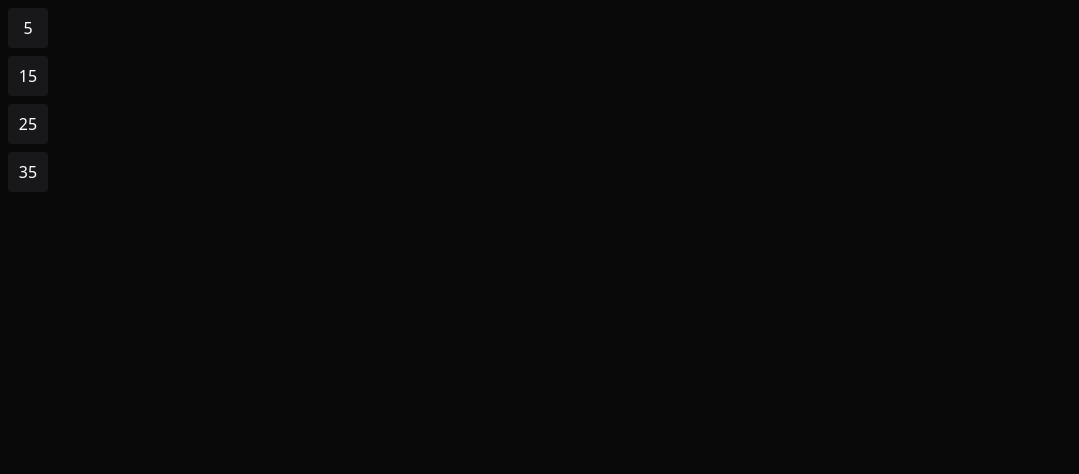
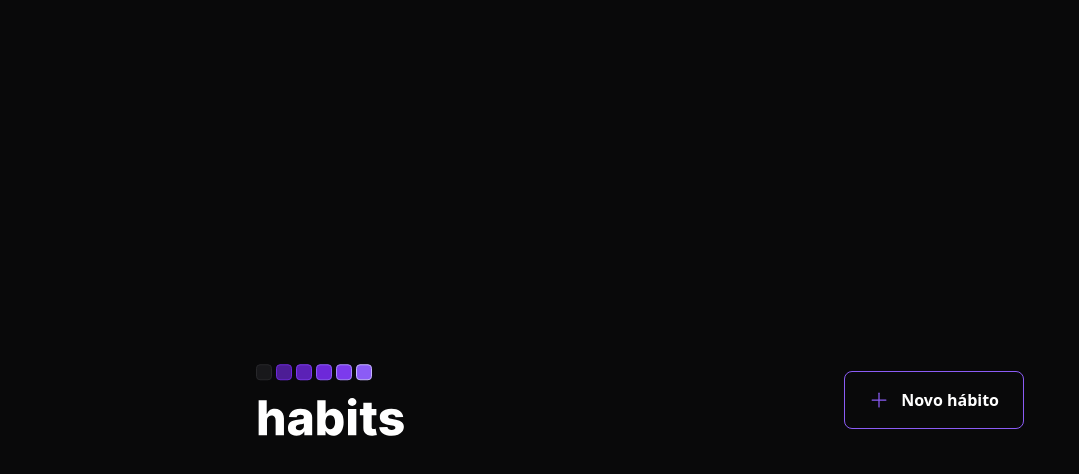
Before and after one commit to FelipeFama/Habits, a React (Vite) app in the folder frontend/: page / in a window 1280 px wide. Shown: the top 474 px of the page, without its empty margins (0-1079 px from the left). Built offline with nearby package versions, Linux system fonts and the light colour scheme.

Commit message:
Add header component

```diff
--- a/frontend/index.html
+++ b/frontend/index.html
@@ -6,7 +6,7 @@
     <meta name="viewport" content="width=device-width, initial-scale=1.0" />
     <title>Vite + React + TS</title>
   </head>
-  <body class="bg-background">
+  <body class="bg-background text-white">
     <div id="root"></div>
     <script type="module" src="/src/main.tsx"></script>
   </body>
--- a/frontend/package.json
+++ b/frontend/package.json
@@ -9,6 +9,7 @@
     "preview": "vite preview"
   },
   "dependencies": {
+    "phosphor-react": "^1.4.1",
     "react": "^18.2.0",
     "react-dom": "^18.2.0"
   },
--- a/frontend/src/App.tsx
+++ b/frontend/src/App.tsx
@@ -1,14 +1,12 @@
-import react from "react";
 import "./styles/global.css";
-import { Habit } from "./components/Habit";
+import { Header } from "./components/Header";
 
 export function App() {
   return (
-    <>
-      <Habit completed={5} />
-      <Habit completed={15} />
-      <Habit completed={25} />
-      <Habit completed={35} />
-    </>
+    <div className="w-screen h-screen flex justify-center items-center">
+      <div className="w-full max-w-5xl px-6 flex flex-col gap-16">
+        <Header />
+      </div>
+    </div>
   );
 }
--- /dev/null
+++ b/frontend/src/components/Header.tsx
@@ -0,0 +1,17 @@
+import logoImage from "../assets/logo.svg";
+import { Plus } from "phosphor-react";
+
+export function Header() {
+  return (
+    <header className="w-full max-w-3xl mx-auto flex items-center justify-between">
+      <img src={logoImage} alt="Habits" />
+      <button
+        type="button"
+        className="border border-violet-500 font-semibold rounded-lg px-6 py-4 flex items-center gap-3 hover:border-violet-300"
+      >
+        <Plus size={20} className="text-violet-500" />
+        Novo hábito
+      </button>
+    </header>
+  );
+}
```
Also changed, not shown: 1 other file (tests, documents, lock files or other folders).
